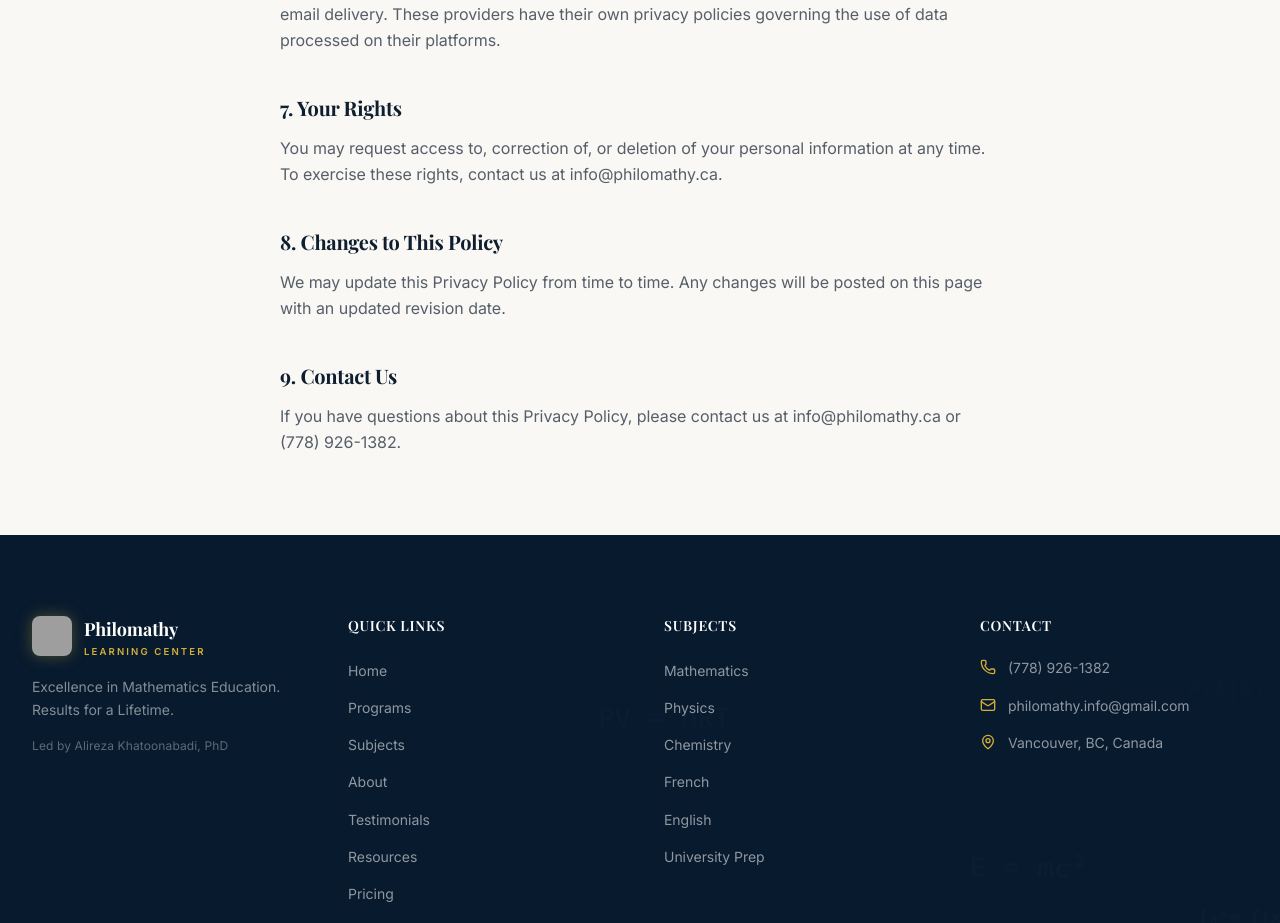
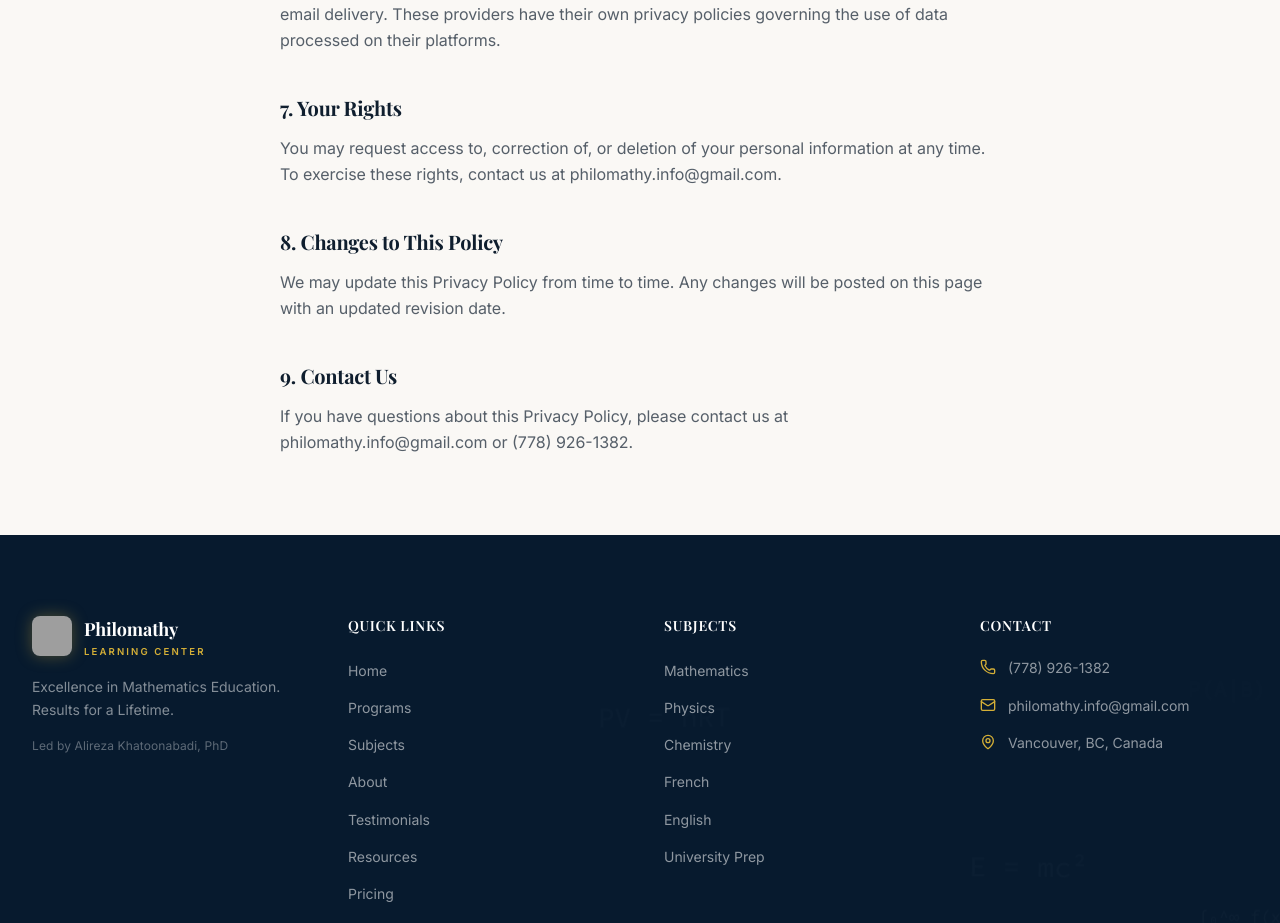
Before and after one commit to Alireza202505/philomathy-website, a React (Vite) app: page /privacy-policy in a window 1280 px wide. Shown: the part 1404-2327 px from the top of the page. Built offline with nearby package versions, Linux system fonts and the light colour scheme; no server answers; grey boxes are pictures that could not be loaded; a web font is replaced by a local one.

Commit message:
Update contact email in Privacy Policy

```diff
--- a/src/pages/PrivacyPolicy.jsx
+++ b/src/pages/PrivacyPolicy.jsx
@@ -30,7 +30,7 @@ export default function PrivacyPolicy() {
     },
     {
       title: "7. Your Rights",
-      body: "You may request access to, correction of, or deletion of your personal information at any time. To exercise these rights, contact us at info@philomathy.ca."
+      body: "You may request access to, correction of, or deletion of your personal information at any time. To exercise these rights, contact us at philomathy.info@gmail.com."
     },
     {
       title: "8. Changes to This Policy",
@@ -38,7 +38,7 @@ export default function PrivacyPolicy() {
     },
     {
       title: "9. Contact Us",
-      body: "If you have questions about this Privacy Policy, please contact us at info@philomathy.ca or (778) 926-1382."
+      body: "If you have questions about this Privacy Policy, please contact us at philomathy.info@gmail.com or (778) 926-1382."
     },
   ];
 
```
